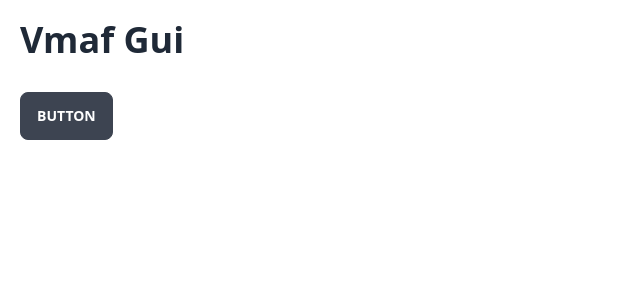
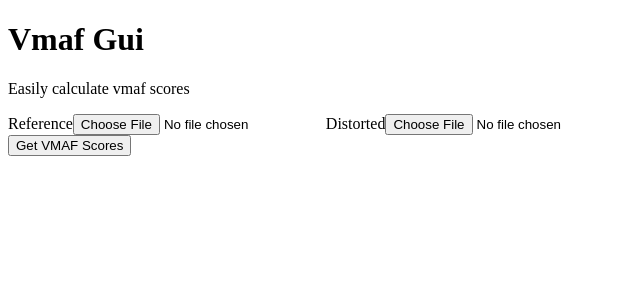
Before and after one commit to ThatNerdUKnow/vmaf-gui, a Next.js app: page / in a window 1280 px wide. Shown: the top 300 px of the page, without its empty margins (0-640 px from the left). Built offline with nearby package versions, Linux system fonts and the light colour scheme.

Commit message:
remove tailwind

```diff
--- a/package.json
+++ b/package.json
@@ -9,20 +9,15 @@
   },
   "dependencies": {
     "@tauri-apps/api": "^1.2.0",
-    "daisyui": "^2.49.0",
     "next": "^13.0.0",
     "react": "^18.2.0",
     "react-dom": "^18.2.0"
   },
   "devDependencies": {
-    "@tailwindcss/typography": "^0.5.9",
     "@tauri-apps/cli": "^1.2.2",
     "@types/node": "^18.7.11",
     "@types/react": "^18.0.17",
     "@types/react-dom": "^18.0.6",
-    "autoprefixer": "^10.4.13",
-    "postcss": "^8.4.21",
-    "tailwindcss": "^3.2.4",
     "typescript": "^4.7.4"
   }
 }
--- a/postcss.config.js
+++ /dev/null
@@ -1,6 +0,0 @@
-module.exports = {
-  plugins: {
-    tailwindcss: {},
-    autoprefixer: {},
-  },
-}
--- /dev/null
+++ b/src/components/index/form.tsx
@@ -0,0 +1,28 @@
+function Form() {
+  return (
+    <form>
+      <label className="label" htmlFor="reference">
+        <span className="label-text">Reference</span>
+      </label>
+      <input
+        id="reference"
+        type="file"
+        className="file-input file-input-bordered w-full max-w-xs"
+      />
+
+      <label className="label" htmlFor="distorted">
+        <span className="label-text">Distorted</span>
+      </label>
+      <input
+        id="distorted"
+        type="file"
+        className="file-input file-input-bordered w-full max-w-xs"
+      />
+
+      <div className="divider"></div>
+      <button className="btn">Get VMAF Scores</button>
+    </form>
+  );
+}
+
+export default Form;
--- /dev/null
+++ b/src/components/index/header.tsx
@@ -0,0 +1,10 @@
+function Header() {
+  return (
+    <>
+      <h1>Vmaf Gui</h1>
+      <p>Easily calculate vmaf scores</p>
+    </>
+  );
+}
+
+export default Header;
--- a/src/pages/index.tsx
+++ b/src/pages/index.tsx
@@ -1,12 +1,14 @@
 import { useState } from "react";
 import { invoke } from "@tauri-apps/api/tauri";
+import Header from "../components/index/header";
+import Form from "../components/index/form";
 
 function App() {
-
   return (
     <div className="container prose m-5">
-      <h1>Vmaf Gui</h1>
-    <button className="btn">Button</button>
+      <Header />
+      <div className="divider" />
+      <Form />
     </div>
   );
 }
--- a/tailwind.config.js
+++ /dev/null
@@ -1,18 +0,0 @@
-/** @type {import('tailwindcss').Config} */
-module.exports = {
-  content: [
-    "./app/**/*.{js,ts,jsx,tsx}",
-    "./pages/**/*.{js,ts,jsx,tsx}",
-    "./components/**/*.{js,ts,jsx,tsx}",
-
-    // Or if using `src` directory:
-    "./src/**/*.{js,ts,jsx,tsx}",
-  ],
-  theme: {
-    extend: {},
-  },
-  plugins: [
-    require("daisyui"),
-    require('@tailwindcss/typography')
-  ],
-}
```
Also changed, not shown: 1 other file (tests, documents, lock files or other folders).
